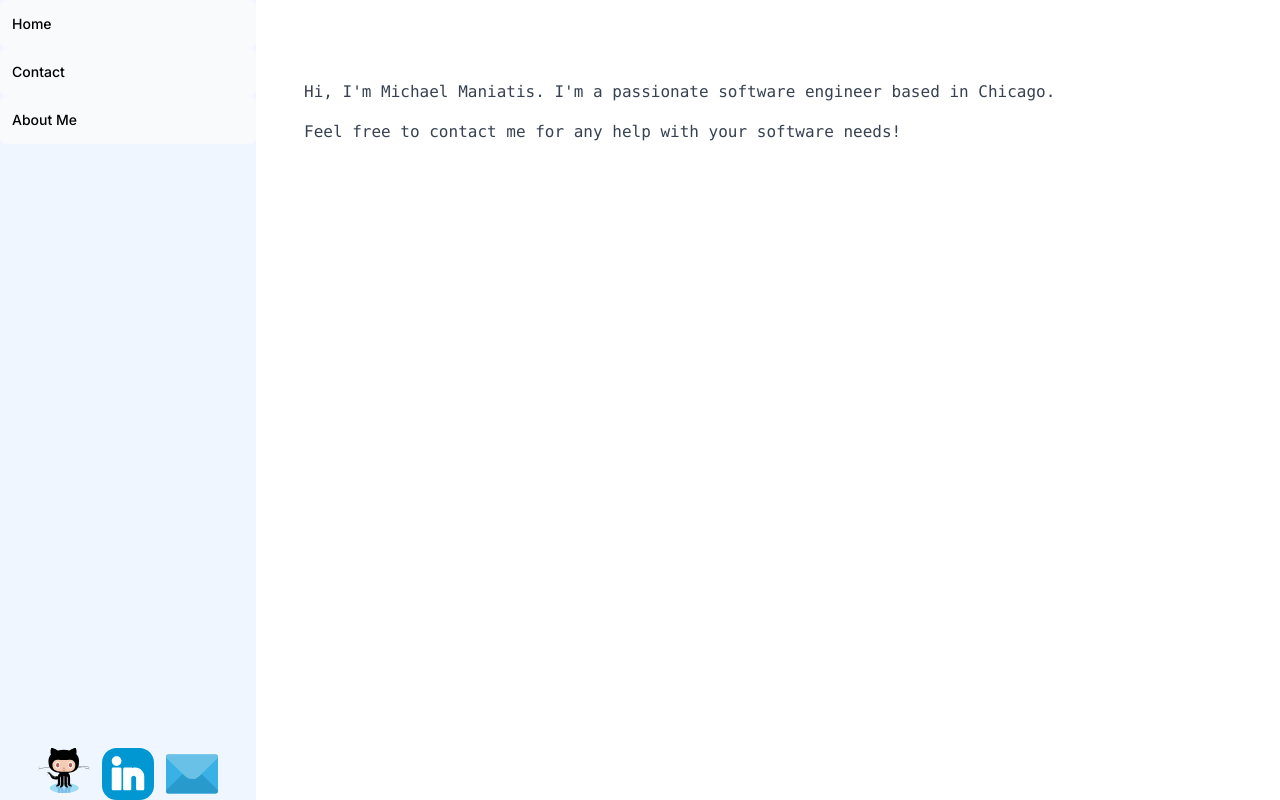
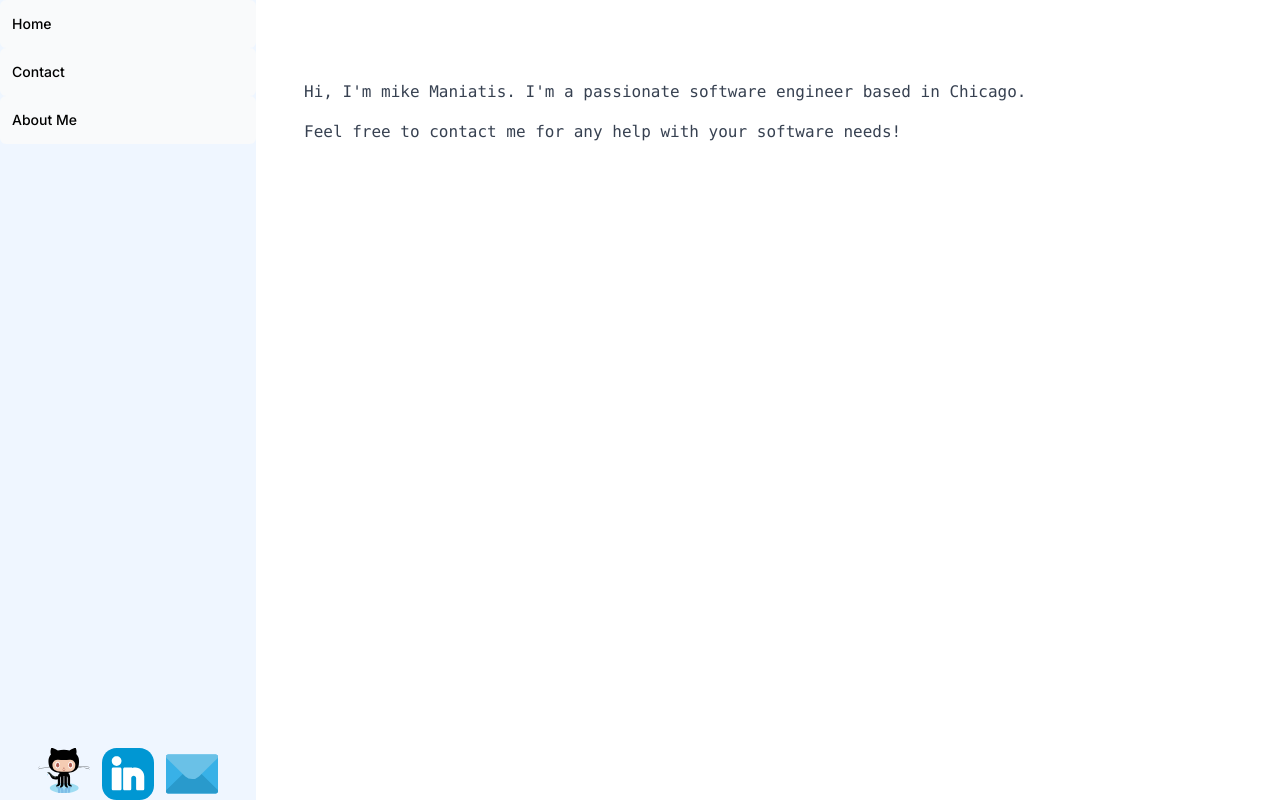
Before and after one commit to mmaniatis/mysite, a Next.js app: page /aboutme in a window 1280 px wide. Built offline with nearby package versions, Linux system fonts and the light colour scheme.

Commit message:
michael to mike

```diff
--- a/app/aboutme/page.tsx
+++ b/app/aboutme/page.tsx
@@ -3,7 +3,7 @@ const AboutMePage: React.FC = () => {
     return (
       <div className="container mx-auto mt-8 font-mono">
           <p className="text-gray-700 mb-4">
-            Hi, I&apos;m Michael Maniatis. I&apos;m a passionate software engineer based in Chicago.
+            Hi, I&apos;m mike Maniatis. I&apos;m a passionate software engineer based in Chicago.
           </p>
 
           <p className="text-gray-700 mb-4">
--- a/app/layout.tsx
+++ b/app/layout.tsx
@@ -6,8 +6,7 @@ import NavBar from "./ui/nav-bar";
 const inter = Inter({ subsets: ["latin"] });
 
 export const metadata: Metadata = {
-  title: "Michael Maniatis",
-  description: "Create bugs fix bugs",
+  title: "mike maniatis"
 };
 
 export default function RootLayout({
--- a/app/page.tsx
+++ b/app/page.tsx
@@ -8,7 +8,7 @@ export default function Home() {
   return (
     <main className="flex flex-col h-screen">
       <div className="top-0 mt-4 mr-4">
-        <h1 className="font-mono text-2xl">michaelmaniatis.com</h1>
+        <h1 className="font-mono text-2xl">mikemaniatis.com</h1>
       </div>
 
       <div className="h-1/3 flex items-center justify-center">
--- a/package.json
+++ b/package.json
@@ -1,5 +1,5 @@
 {
-  "name": "michael-maniatis",
+  "name": "mike-maniatis",
   "version": "0.1.0",
   "private": true,
   "scripts": {
```
Also changed, not shown: 1 other file (tests, documents, lock files or other folders).
